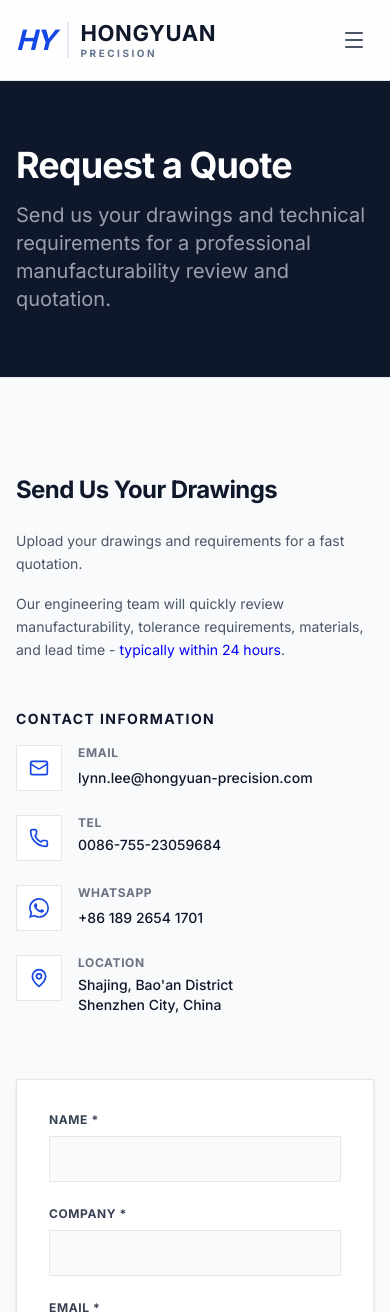
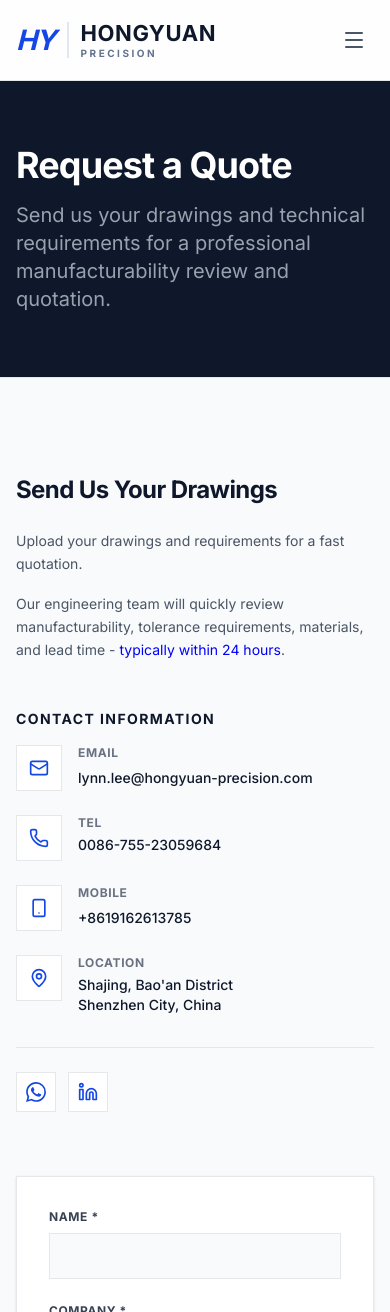
Before and after one commit to samlau0086/hongyuan, a React (Vite) app: page /contact in a window 390 px wide. Shown: the top 1312 px of the page. Built offline with nearby package versions, Linux system fonts and the light colour scheme.

Commit message:
Contact 页面 Contact Information 中： 原 WhatsApp 联系项已改为 Mobile 图标已换成手机图标 号码显示为：+8619162613785 下方新增一排图标：WhatsApp：链接到 https://wa.me/8618926541701 LinkedIn：链接到 https://linkedin.com/in/lee-lynn-b173a075

```diff
--- a/src/pages/Contact.tsx
+++ b/src/pages/Contact.tsx
@@ -1,5 +1,5 @@
 import React, { useState } from 'react';
-import { Mail, Phone, UploadCloud, MapPin, Send } from 'lucide-react';
+import { Linkedin, Mail, Phone, Smartphone, UploadCloud, MapPin, Send } from 'lucide-react';
 import SEO from '../components/SEO';
 
 export default function Contact() {
@@ -91,13 +91,11 @@ export default function Contact() {
                   </li>
                   <li className="flex items-start gap-4">
                     <div className="bg-white p-3 border border-gray-200">
-                      <svg className="h-5 w-5 text-accent" viewBox="0 0 24 24" fill="currentColor">
-                        <path d="M17.472 14.382c-.297-.149-1.758-.867-2.03-.967-.273-.099-.471-.148-.67.15-.197.297-.767.966-.94 1.164-.173.199-.347.223-.644.075-.297-.15-1.255-.463-2.39-1.475-.883-.788-1.48-1.761-1.653-2.059-.173-.297-.018-.458.13-.606.134-.133.298-.347.446-.52.149-.174.198-.298.298-.497.099-.198.05-.371-.025-.52-.075-.149-.669-1.612-.916-2.207-.242-.579-.487-.5-.669-.51a12.8 12.8 0 0 0-.57-.01c-.198 0-.52.074-.792.372-.272.297-1.04 1.016-1.04 2.479 0 1.462 1.065 2.875 1.213 3.074.149.198 2.096 3.2 5.077 4.487.709.306 1.262.489 1.694.625.712.227 1.36.195 1.871.118.571-.085 1.758-.719 2.006-1.413.248-.694.248-1.289.173-1.413-.074-.124-.272-.198-.57-.347m-5.421 7.403h-.004a9.87 9.87 0 0 1-5.031-1.378l-.361-.214-3.741.982.998-3.648-.235-.374a9.86 9.86 0 0 1-1.51-5.26c.001-5.45 4.436-9.884 9.888-9.884 2.64 0 5.122 1.03 6.988 2.898a9.825 9.825 0 0 1 2.893 6.994c-.003 5.45-4.437 9.884-9.885 9.884m8.413-18.297A11.815 11.815 0 0 0 12.05 0C5.495 0 .16 5.335.157 11.892c0 2.096.547 4.142 1.588 5.945L.057 24l6.305-1.654a11.882 11.882 0 0 0 5.683 1.448h.005c6.554 0 11.89-5.335 11.893-11.893a11.821 11.821 0 0 0-3.48-8.413Z"/>
-                      </svg>
+                      <Smartphone className="h-5 w-5 text-accent" />
                     </div>
                     <div>
-                      <p className="text-xs font-bold text-gray-500 uppercase tracking-wider mb-1">WhatsApp</p>
-                      <a href="https://wa.me/8618926541701" target="_blank" rel="noreferrer" className="text-sm text-primary-900 hover:text-accent font-medium">+86 189 2654 1701</a>
+                      <p className="text-xs font-bold text-gray-500 uppercase tracking-wider mb-1">Mobile</p>
+                      <a href="tel:+8619162613785" className="text-sm text-primary-900 hover:text-accent font-medium">+8619162613785</a>
                     </div>
                   </li>
                   <li className="flex items-start gap-4">
@@ -110,6 +108,28 @@ export default function Contact() {
                     </div>
                   </li>
                 </ul>
+                <div className="mt-8 flex items-center gap-3 border-t border-gray-200 pt-6">
+                  <a
+                    href="https://wa.me/8618926541701"
+                    target="_blank"
+                    rel="noreferrer"
+                    aria-label="WhatsApp"
+                    className="flex h-10 w-10 items-center justify-center border border-gray-200 bg-white text-accent transition-colors hover:border-accent hover:bg-accent hover:text-white"
+                  >
+                    <svg className="h-5 w-5" viewBox="0 0 24 24" fill="currentColor" aria-hidden="true">
+                      <path d="M17.472 14.382c-.297-.149-1.758-.867-2.03-.967-.273-.099-.471-.148-.67.15-.197.297-.767.966-.94 1.164-.173.199-.347.223-.644.075-.297-.15-1.255-.463-2.39-1.475-.883-.788-1.48-1.761-1.653-2.059-.173-.297-.018-.458.13-.606.134-.133.298-.347.446-.52.149-.174.198-.298.298-.497.099-.198.05-.371-.025-.52-.075-.149-.669-1.612-.916-2.207-.242-.579-.487-.5-.669-.51a12.8 12.8 0 0 0-.57-.01c-.198 0-.52.074-.792.372-.272.297-1.04 1.016-1.04 2.479 0 1.462 1.065 2.875 1.213 3.074.149.198 2.096 3.2 5.077 4.487.709.306 1.262.489 1.694.625.712.227 1.36.195 1.871.118.571-.085 1.758-.719 2.006-1.413.248-.694.248-1.289.173-1.413-.074-.124-.272-.198-.57-.347m-5.421 7.403h-.004a9.87 9.87 0 0 1-5.031-1.378l-.361-.214-3.741.982.998-3.648-.235-.374a9.86 9.86 0 0 1-1.51-5.26c.001-5.45 4.436-9.884 9.888-9.884 2.64 0 5.122 1.03 6.988 2.898a9.825 9.825 0 0 1 2.893 6.994c-.003 5.45-4.437 9.884-9.885 9.884m8.413-18.297A11.815 11.815 0 0 0 12.05 0C5.495 0 .16 5.335.157 11.892c0 2.096.547 4.142 1.588 5.945L.057 24l6.305-1.654a11.882 11.882 0 0 0 5.683 1.448h.005c6.554 0 11.89-5.335 11.893-11.893a11.821 11.821 0 0 0-3.48-8.413Z" />
+                    </svg>
+                  </a>
+                  <a
+                    href="https://linkedin.com/in/lee-lynn-b173a075"
+                    target="_blank"
+                    rel="noreferrer"
+                    aria-label="LinkedIn"
+                    className="flex h-10 w-10 items-center justify-center border border-gray-200 bg-white text-accent transition-colors hover:border-accent hover:bg-accent hover:text-white"
+                  >
+                    <Linkedin className="h-5 w-5" />
+                  </a>
+                </div>
               </div>
             </div>
 
```
